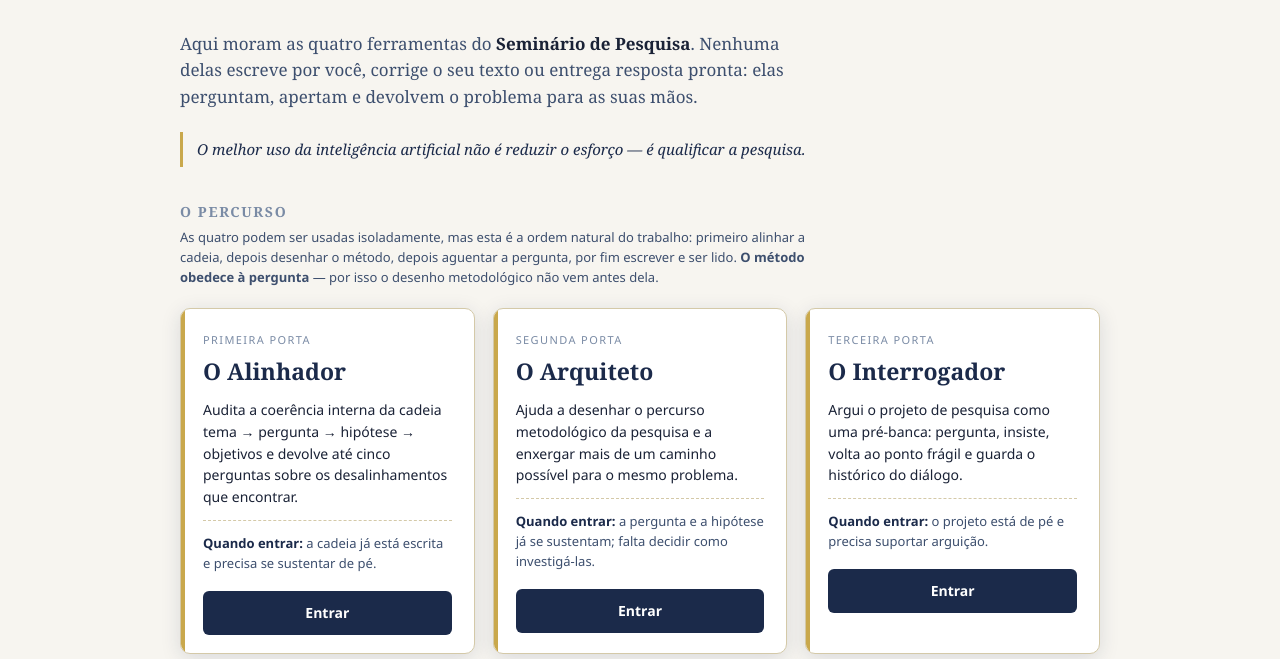
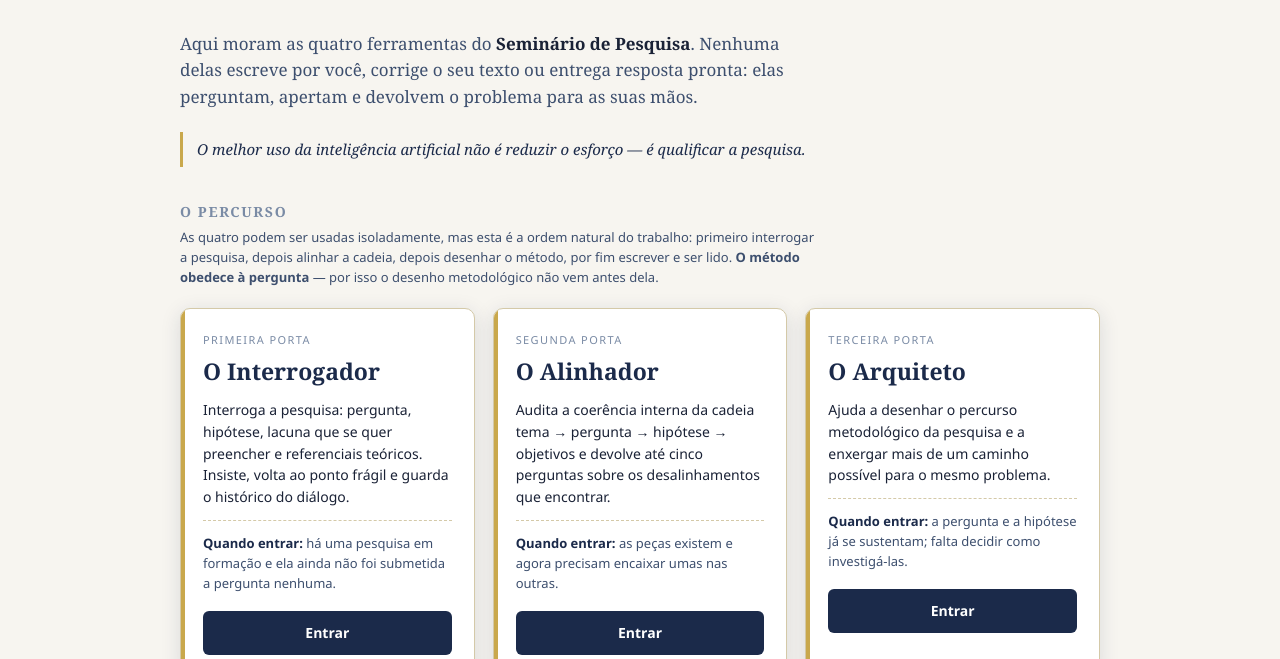
Before and after one commit to cbrunetta-glitch/a-oficina, a plain HTML site: page index.html in a window 1280 px wide. Shown: the part 141-800 px from the top of the page. Drawn offline with Linux system fonts and the light colour scheme.

Commit message:
Corrigir a ordem do percurso: o Interrogador abre a Oficina
Ele interroga a própria pesquisa — pergunta, hipótese, lacuna,
referenciais — e isso precede a auditoria de coerência do Alinhador, que
pressupõe peças com substância para encaixar. Ordem final: Interrogador
-> Alinhador -> Arquiteto -> Parecerista.

Co-Authored-By: Claude Opus 5 (1M context) <noreply@anthropic.com>
Claude-Session: https://claude.ai/code/session_015grvXBq5N1t6BsGcj5c6Ry

```diff
--- a/index.html
+++ b/index.html
@@ -94,7 +94,7 @@
   <h2 class="secao">O percurso</h2>
   <p class="secao-nota">
     As quatro podem ser usadas isoladamente, mas esta é a ordem natural do trabalho: primeiro
-    alinhar a cadeia, depois desenhar o método, depois aguentar a pergunta, por fim escrever
+    interrogar a pesquisa, depois alinhar a cadeia, depois desenhar o método, por fim escrever
     e ser lido. <b>O método obedece à pergunta</b> — por isso o desenho metodológico não vem
     antes dela.
   </p>
@@ -103,30 +103,32 @@
 
     <article class="porta">
       <div class="ordem">Primeira porta</div>
+      <h3>O Interrogador</h3>
+      <p class="faz">Interroga a pesquisa: pergunta, hipótese, lacuna que se quer preencher e
+        referenciais teóricos. Insiste, volta ao ponto frágil e guarda o histórico do diálogo.</p>
+      <p class="quando"><b>Quando entrar:</b> há uma pesquisa em formação e ela ainda não foi
+        submetida a pergunta nenhuma.</p>
+      <a class="entrar" href="https://ointerrogadorfadisp.com" target="_blank" rel="noopener">Entrar</a>
+    </article>
+
+    <article class="porta">
+      <div class="ordem">Segunda porta</div>
       <h3>O Alinhador</h3>
       <p class="faz">Audita a coerência interna da cadeia tema → pergunta → hipótese → objetivos e
         devolve até cinco perguntas sobre os desalinhamentos que encontrar.</p>
-      <p class="quando"><b>Quando entrar:</b> a cadeia já está escrita e precisa se sustentar de pé.</p>
+      <p class="quando"><b>Quando entrar:</b> as peças existem e agora precisam encaixar umas nas
+        outras.</p>
       <a class="entrar" href="https://oalinhadorfadisp.com" target="_blank" rel="noopener">Entrar</a>
     </article>
 
     <article class="porta">
-      <div class="ordem">Segunda porta</div>
+      <div class="ordem">Terceira porta</div>
       <h3>O Arquiteto</h3>
       <p class="faz">Ajuda a desenhar o percurso metodológico da pesquisa e a enxergar mais de um
         caminho possível para o mesmo problema.</p>
       <p class="quando"><b>Quando entrar:</b> a pergunta e a hipótese já se sustentam; falta decidir
         como investigá-las.</p>
       <a class="entrar" href="https://oarquitetofadisp.com" target="_blank" rel="noopener">Entrar</a>
-    </article>
-
-    <article class="porta">
-      <div class="ordem">Terceira porta</div>
-      <h3>O Interrogador</h3>
-      <p class="faz">Argui o projeto de pesquisa como uma pré-banca: pergunta, insiste, volta ao
-        ponto frágil e guarda o histórico do diálogo.</p>
-      <p class="quando"><b>Quando entrar:</b> o projeto está de pé e precisa suportar arguição.</p>
-      <a class="entrar" href="https://ointerrogadorfadisp.com" target="_blank" rel="noopener">Entrar</a>
     </article>
 
     <article class="porta">
```
Also changed, not shown: 1 other file.
